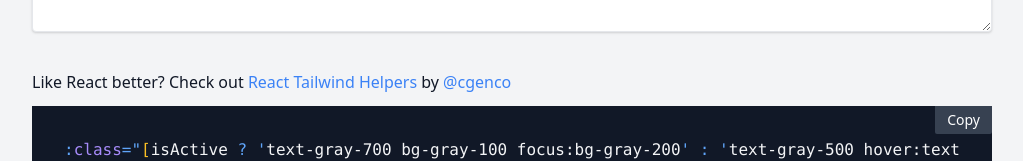
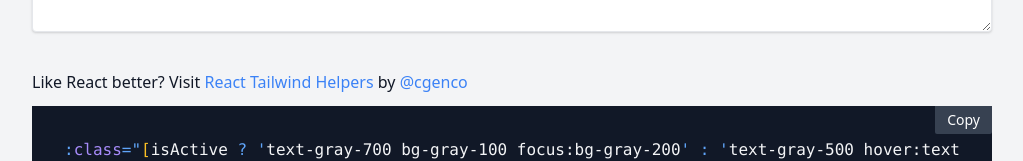
Before and after one commit to imtrent/vue-tailwindui-helper, a React (Create React App) app: page / in a window 1280 px wide. Shown: the part 494-655 px from the top of the page, without its empty margins (128-1151 px from the left). Built offline with nearby package versions, Linux system fonts and the light colour scheme.

Commit message:
Fixed wording

```diff
--- a/src/App.js
+++ b/src/App.js
@@ -93,7 +93,7 @@ function App() {
 				name="active"
 			></textarea>
 			<p className="text-gray-900 mb-3">
-				Like React better? Check out{' '}
+				Like React better? Visit{' '}
 				<a
 					className="text-blue-500"
 					href="https://gen.co/react-tailwind/"
```
